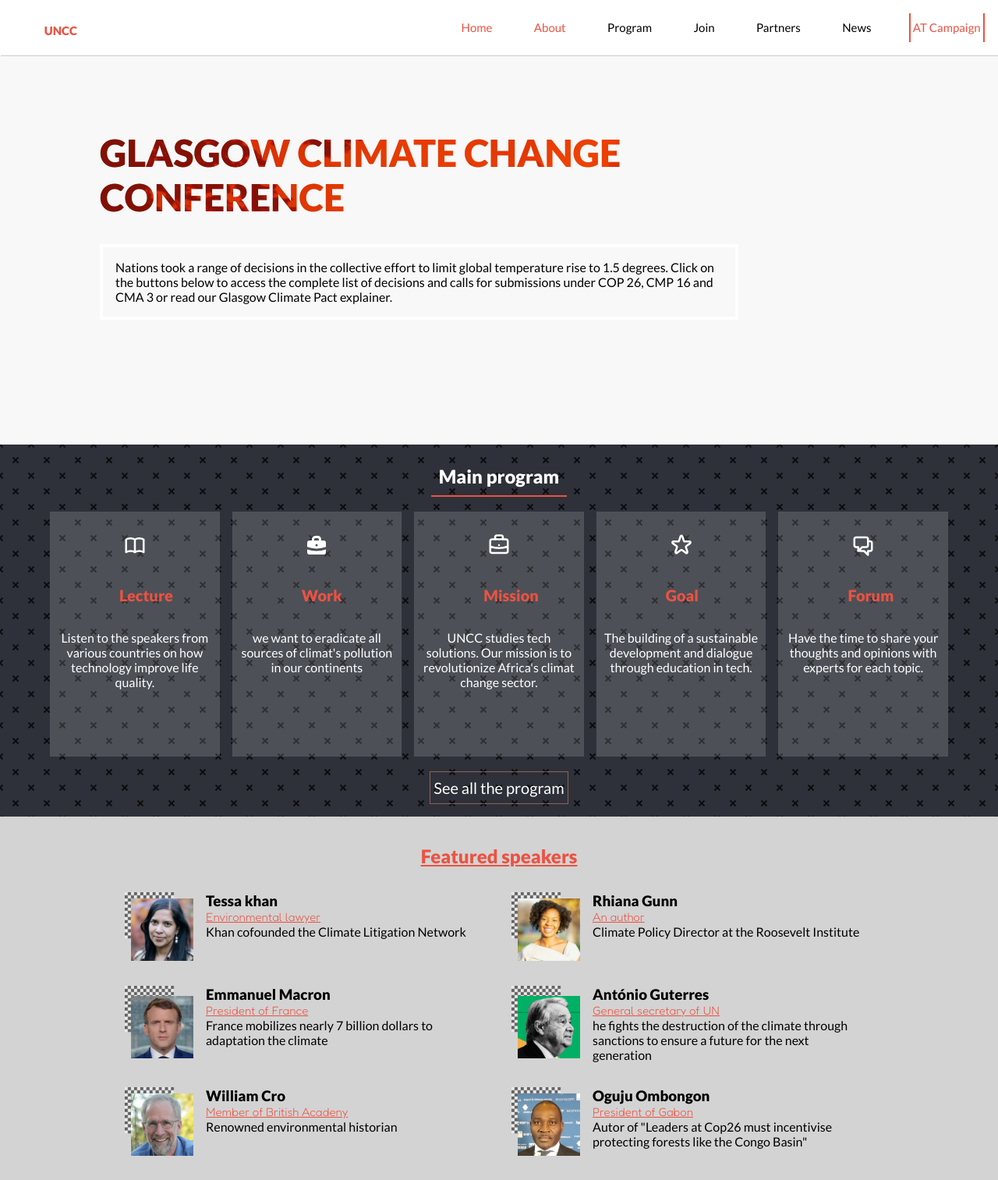
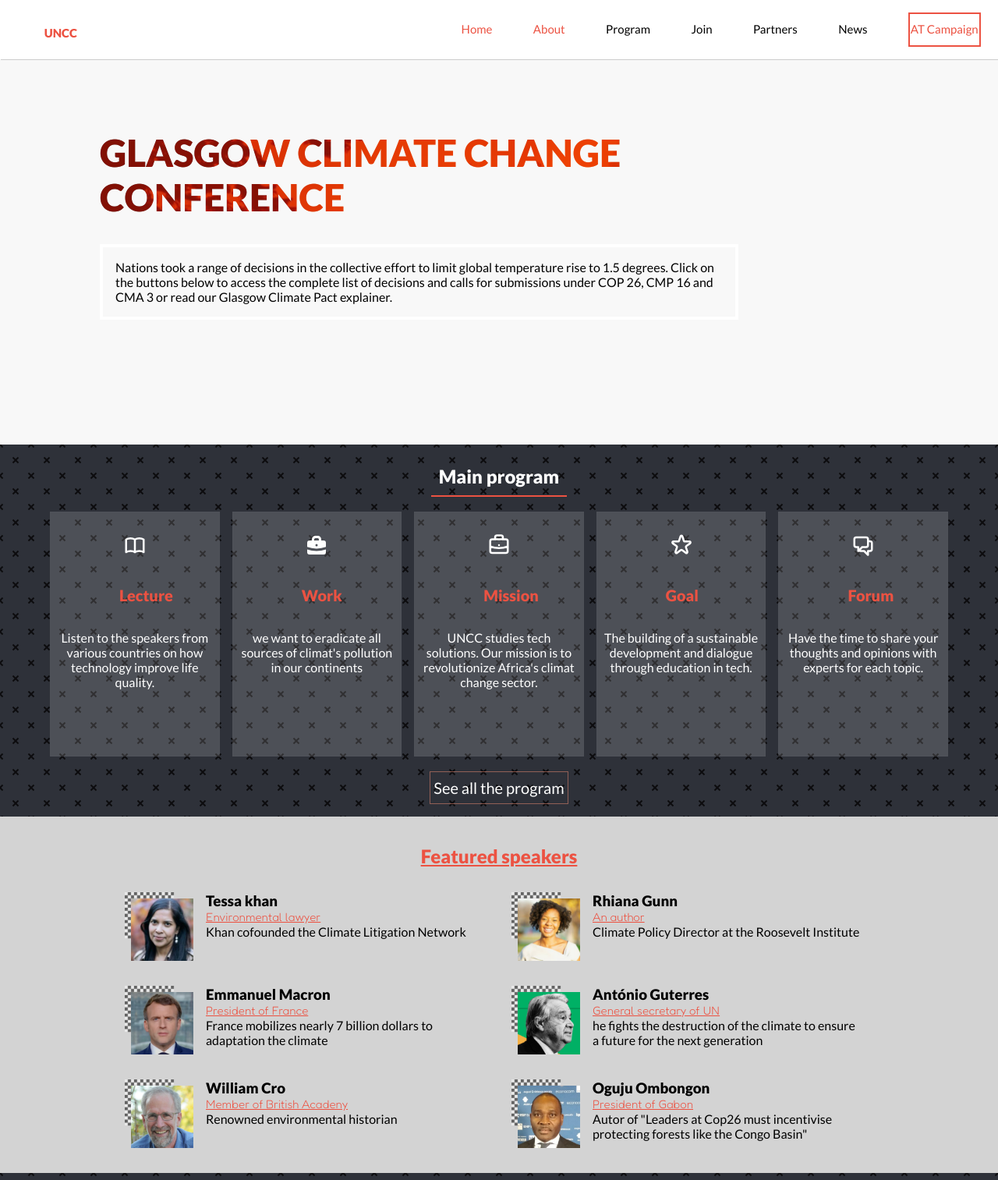
Before and after one commit to DanUshindi/Capston-first-module, a website: page index.html in a window 1280 px wide. Shown: the part 25-1538 px from the top of the page at 78% size. Drawn offline with Linux system fonts and the light colour scheme.

Commit message:
style well the speeker section

```diff
--- a/data.js
+++ b/data.js
@@ -20,7 +20,7 @@ const speekersIntervenant = [{
   picture: '/assets/antonio.png',
   titre: 'General secretary of UN',
   job: `he fights the destruction of the climate
-  through sanctions to ensure a future for the next generation`,
+  to ensure a future for the next generation`,
 }, {
   name: 'William Cro',
   picture: './assets/prof.png',
@@ -36,7 +36,8 @@ const speekersIntervenant = [{
 const mainProjects = document.querySelector('.speekers');
 mainProjects.innerHTML = '';
 speekersIntervenant.forEach((project, index) => {
-  let card = `<li class="speekers-item">
+  let card = `<li>
+  <article class="speekers-item">
   <div class= "one">
     <img class="peekers-picrure" src="${project.picture}">
   </div>
@@ -45,9 +46,11 @@ speekersIntervenant.forEach((project, index) => {
     <p class="titre">${project.titre}</p>
     <p class="speeker-detail">${project.job}</p>
   </div>
-  </li>`;
+  </li>
+  </article>`;
   if (index >= 2) {
-    card = `<li class="hidden">
+    card = `<li>
+    <article class="hidden">
     <div class= "one">
       <img class="peekers-picrure" src="${project.picture}"/>
     </div>
@@ -56,7 +59,8 @@ speekersIntervenant.forEach((project, index) => {
       <p class="titre">${project.titre}</p>
       <p class="speeker-detail">${project.job}</p>
     </div>
-    </li>`;
+    </li>
+    </article>`;
   }
   mainProjects.innerHTML += card;
 });
--- a/index.html
+++ b/index.html
@@ -26,7 +26,7 @@
       <h2 class="logo-uncc"> <a href="./index.html#home">UNCC</a></h2>
       <nav class="nav">
         <ul class="nav-list">
-          <li class="nav-item"><a href="./index.html#home">Home</a></li>
+          <li class="nav-item" id="not-displayed"><a href="./index.html#home">Home</a></li>
           <li class="nav-item"><a href="./partners.html">About</a></li>
           <li class="nav-item"><a href="#" class="black">Program</a></li>
           <li class="nav-item"><a href="#" class="black">Join</a></li>
--- a/style.css
+++ b/style.css
@@ -211,6 +211,7 @@ a {
   row-gap: 1em;
   width: 90%;
   margin: 2em auto;
+  list-style-type: none;
 }
 
 .speeeker-behind {
@@ -362,7 +363,7 @@ a {
   line-height: 2.5;
   font-size: 1.75em;
   transition: all 300ms ease-in-out;
-  overflow-x: hidden;
+  overflow: hidden;
 }
 
 .active html {
@@ -428,8 +429,8 @@ a {
   }
 
   .campaign {
-    outline: 2px solid rgb(236, 82, 66);
-    outline-offset: 3px;
+    border: 2px solid rgb(236, 82, 66);
+    padding: 1px;
   }
 
   .section-nav-item {
@@ -685,4 +686,8 @@ a {
     color: rgb(236, 82, 66);
     text-align: center;
   }
+
+  .not-displayed {
+    display: none;
+  }
 }
```
Also changed, not shown: partners.html (+1 -0 lines).
